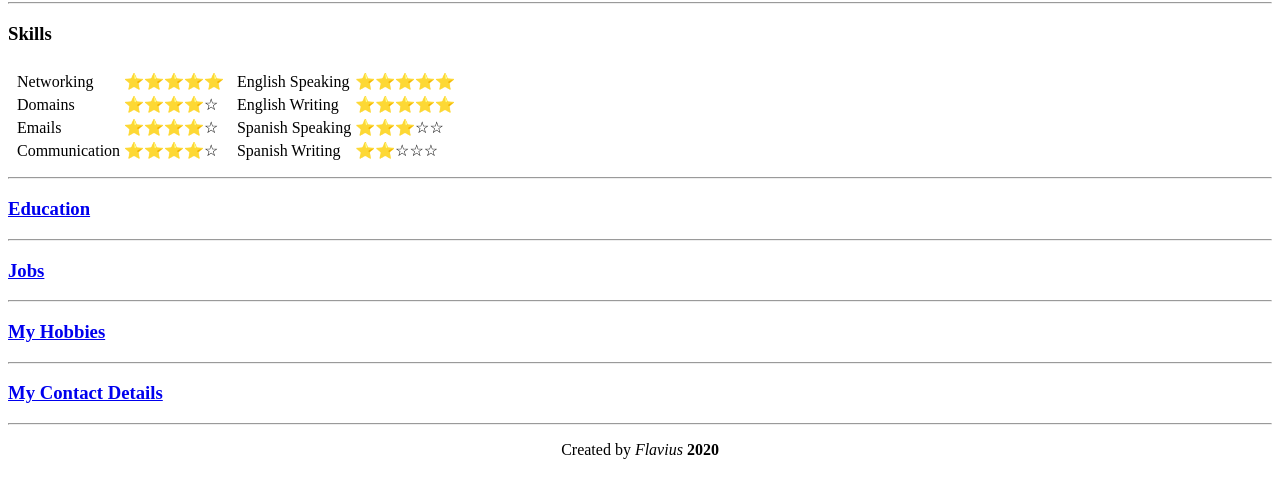
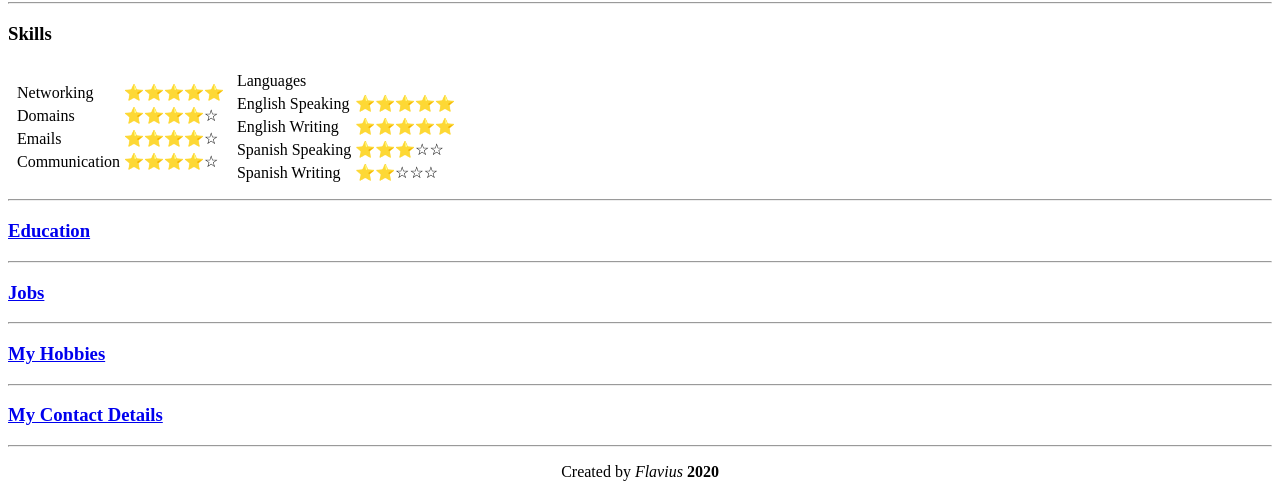
Before and after one commit to svrinceanu/cv, a plain HTML site: page index.html in a window 1280 px wide. Shown: the part 324-821 px from the top of the page. Before the commit the page ends 800 px from the top, so only its background shows below. Drawn offline with Linux system fonts and the light colour scheme.

Commit message:
Update index.html

```diff
--- a/index.html
+++ b/index.html
@@ -51,6 +51,9 @@
       <td>
         <table>
           <tr>
+            <td> Languages </td>
+          </tr>
+          <tr>
             <td>English Speaking</td>
             <td>⭐⭐⭐⭐⭐</td>
           </tr>
```
